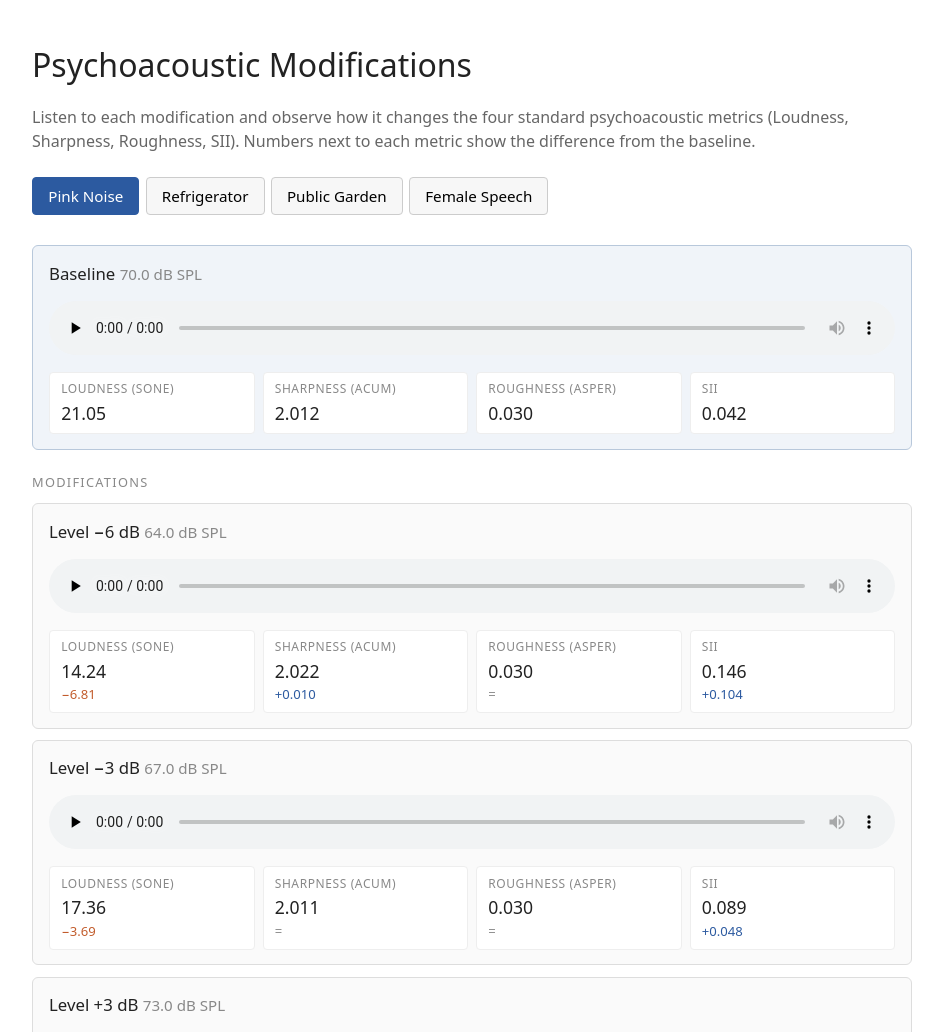
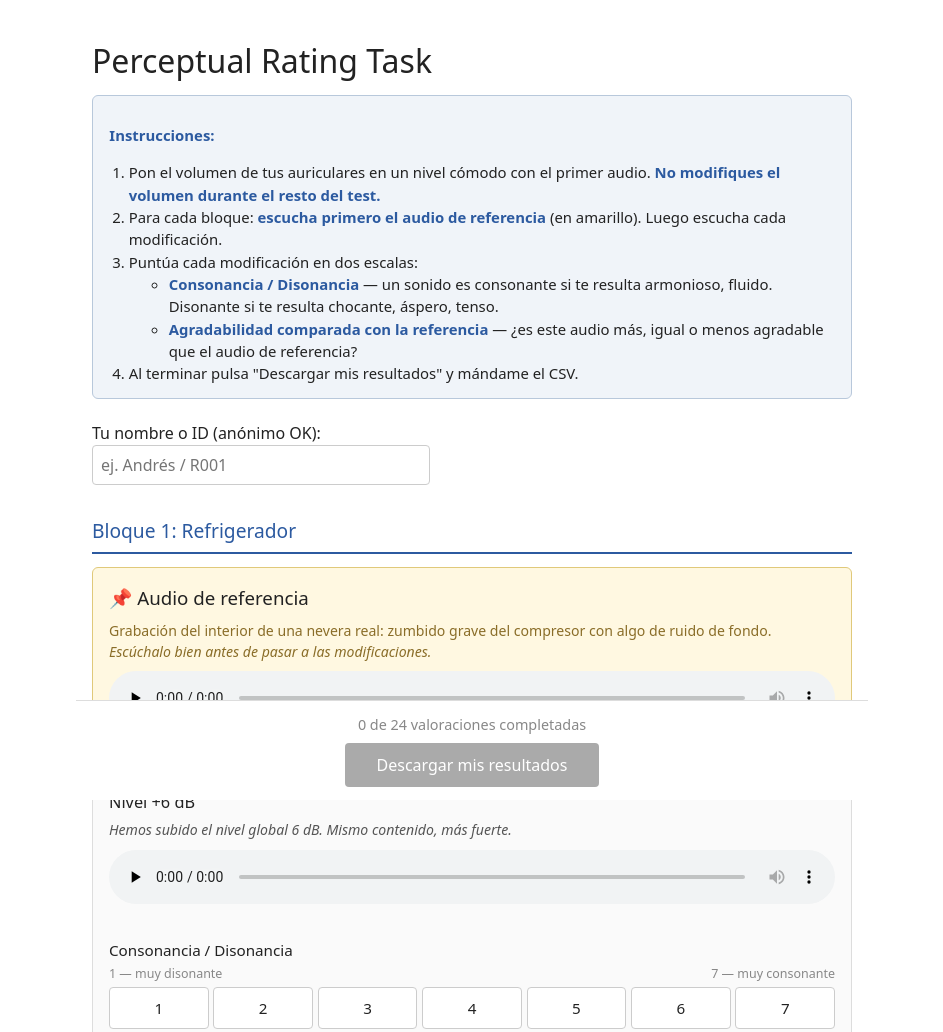
Before and after one commit to santiagocampoj/psych_project_web, a plain HTML site: page index.html in a window 1280 px wide. Shown: the top 1032 px of the page, without its empty margins (168-1111 px from the left). Drawn offline with Linux system fonts and the light colour scheme.

```diff
--- a/index.html
+++ b/index.html
@@ -1,260 +1,331 @@
 <!DOCTYPE html>
-<html lang="en">
+<html lang="es">
 <head>
 <meta charset="UTF-8">
 <meta name="viewport" content="width=device-width, initial-scale=1">
-<title>Psychoacoustic Modifications</title>
+<title>Perceptual Rating Task</title>
 <style>
   body {
     font-family: system-ui, -apple-system, "Segoe UI", sans-serif;
-    max-width: 880px;
+    max-width: 760px;
     margin: 0 auto;
-    padding: 1.2em;
+    padding: 1em;
     line-height: 1.5;
     color: #222;
     background: #fff;
   }
-  h1 { font-weight: 500; margin-bottom: 0.2em; }
-  .intro { color: #666; margin-bottom: 1.5em; }
-  .nav-buttons { margin: 1em 0 1.5em; }
-  .nav-buttons button {
-    padding: 0.55em 1em;
-    margin: 0 0.4em 0.4em 0;
+  h1 { font-weight: 500; margin-bottom: 0.3em; }
+  .instructions {
+    background: #f0f4f9;
+    border: 1px solid #b8c8db;
+    border-radius: 6px;
+    padding: 0.9em 1.1em;
+    margin-bottom: 1.5em;
+    font-size: 0.93em;
+  }
+  .instructions ol { margin: 0.4em 0 0; padding-left: 1.3em; }
+  .instructions strong { color: #2c5aa0; }
+  .id-input { margin-bottom: 1.5em; }
+  .id-input input {
+    padding: 0.5em;
     border: 1px solid #ccc;
-    background: #f7f7f7;
-    cursor: pointer;
     border-radius: 4px;
-    font-size: 0.95em;
+    font-size: 1em;
+    width: 100%;
+    max-width: 320px;
     font-family: inherit;
   }
-  .nav-buttons button.active {
+  .block { margin: 2em 0; }
+  .block-header {
+    font-size: 1.2em;
+    font-weight: 500;
+    color: #2c5aa0;
+    border-bottom: 2px solid #2c5aa0;
+    padding-bottom: 0.3em;
+    margin-bottom: 0.7em;
+  }
+  .reference {
+    background: #fff8e1;
+    border: 1px solid #e0c97a;
+    border-radius: 6px;
+    padding: 1em;
+    margin-bottom: 0.7em;
+  }
+  .reference h3 { margin: 0 0 0.4em 0; font-weight: 500; }
+  .reference-note {
+    color: #8a6d28;
+    font-size: 0.88em;
+    margin-bottom: 0.6em;
+  }
+  .stimulus {
+    border: 1px solid #ddd;
+    border-radius: 6px;
+    padding: 1em;
+    margin: 0.7em 0;
+    background: #fafafa;
+  }
+  .stimulus h3 {
+    margin: 0 0 0.3em 0;
+    font-weight: 500;
+    font-size: 1.02em;
+  }
+  .stimulus .description {
+    color: #555;
+    font-size: 0.88em;
+    margin-bottom: 0.7em;
+    font-style: italic;
+  }
+  audio { width: 100%; margin-bottom: 0.9em; }
+  .scale { margin: 0.9em 0; }
+  .scale-label {
+    font-weight: 500;
+    margin-bottom: 0.2em;
+    font-size: 0.95em;
+  }
+  .scale-anchors {
+    display: flex;
+    justify-content: space-between;
+    font-size: 0.78em;
+    color: #888;
+    margin-bottom: 0.3em;
+  }
+  .scale-options { display: flex; gap: 0.3em; }
+  .scale-options input[type="radio"] { display: none; }
+  .scale-options label {
+    flex: 1;
+    text-align: center;
+    cursor: pointer;
+    padding: 0.55em 0;
+    border: 1px solid #ccc;
+    border-radius: 4px;
+    background: white;
+    font-size: 0.95em;
+    user-select: none;
+  }
+  .scale-options input[type="radio"]:checked + label {
     background: #2c5aa0;
     color: white;
     border-color: #2c5aa0;
   }
-  .stimulus {
-    border: 1px solid #ddd;
-    border-radius: 6px;
-    padding: 0.9em 1em;
-    margin: 0.7em 0;
-    background: #fafafa;
+  .submit-bar {
+    position: sticky;
+    bottom: 0;
+    background: white;
+    border-top: 1px solid #ddd;
+    padding: 0.8em 0;
+    text-align: center;
+    margin: 0 -1em;
   }
-  .stimulus.baseline {
-    background: #f0f4f9;
-    border-color: #b8c8db;
+  .progress { color: #888; font-size: 0.9em; margin-bottom: 0.5em; }
+  .submit-btn {
+    padding: 0.7em 2em;
+    background: #2c5aa0;
+    color: white;
+    border: none;
+    border-radius: 4px;
+    font-size: 1em;
+    cursor: pointer;
+    font-family: inherit;
   }
-  .stimulus h3 {
-    margin: 0 0 0.5em 0;
-    font-weight: 500;
-    font-size: 1.05em;
-  }
-  .stimulus .spl {
-    font-weight: 400;
-    color: #888;
-    font-size: 0.9em;
-  }
-  .stimulus audio {
-    width: 100%;
-    margin: 0.4em 0 0.7em;
-  }
-  .metrics {
-    display: grid;
-    grid-template-columns: repeat(auto-fit, minmax(150px, 1fr));
-    gap: 0.5em;
-  }
-  .metric {
-    background: white;
-    padding: 0.45em 0.7em;
-    border-radius: 4px;
-    border: 1px solid #eee;
-  }
-  .metric .name { font-size: 0.75em; color: #888; text-transform: uppercase; letter-spacing: 0.05em; }
-  .metric .value { font-size: 1.1em; font-weight: 500; margin-top: 0.1em; }
-  .metric .delta { font-size: 0.82em; margin-top: 0.1em; color: #888; }
-  .delta.positive { color: #2c5aa0; }
-  .delta.negative { color: #c25c2c; }
-  .modifications-header {
-    margin: 1.8em 0 0.5em 0;
-    font-size: 0.8em;
-    color: #888;
-    text-transform: uppercase;
-    letter-spacing: 0.1em;
-  }
-  .loading { color: #888; font-style: italic; }
+  .submit-btn:disabled { background: #aaa; cursor: not-allowed; }
 </style>
 </head>
 <body>
-<h1>Psychoacoustic Modifications</h1>
-<p class="intro">Listen to each modification and observe how it changes the four standard psychoacoustic metrics (Loudness, Sharpness, Roughness, SII). Numbers next to each metric show the difference from the baseline.</p>
 
-<div class="nav-buttons" id="nav"></div>
-<div id="content"><p class="loading">Loading…</p></div>
+<h1>Perceptual Rating Task</h1>
+
+<div class="instructions">
+  <p><strong>Instrucciones:</strong></p>
+  <ol>
+    <li>Pon el volumen de tus auriculares en un nivel cómodo con el primer audio. <strong>No modifiques el volumen durante el resto del test.</strong></li>
+    <li>Para cada bloque: <strong>escucha primero el audio de referencia</strong> (en amarillo). Luego escucha cada modificación.</li>
+    <li>Puntúa cada modificación en dos escalas:
+      <ul>
+        <li><strong>Consonancia / Disonancia</strong> — un sonido es consonante si te resulta armonioso, fluido. Disonante si te resulta chocante, áspero, tenso.</li>
+        <li><strong>Agradabilidad comparada con la referencia</strong> — ¿es este audio más, igual o menos agradable que el audio de referencia?</li>
+      </ul>
+    </li>
+    <li>Al terminar pulsa "Descargar mis resultados" y mándame el CSV.</li>
+  </ol>
+</div>
+
+<div class="id-input">
+  <label>Tu nombre o ID (anónimo OK):</label><br>
+  <input type="text" id="raterId" placeholder="ej. Andrés / R001">
+</div>
+
+<div id="blocks-container"></div>
+
+<div class="submit-bar">
+  <div class="progress" id="progress"></div>
+  <button class="submit-btn" id="submitBtn" disabled>Descargar mis resultados</button>
+</div>
 
 <script>
-const REFERENCES = ['pink_noise', 'refrigerator', 'livelypublicgarden', 'adult_female_speech'];
-const REFERENCE_LABELS = {
-  'pink_noise': 'Pink Noise',
-  'refrigerator': 'Refrigerator',
-  'livelypublicgarden': 'Public Garden',
-  'adult_female_speech': 'Female Speech'
-};
-
-const METRICS = [
-  {key: 'loudness_sone',   label: 'Loudness',  unit: 'sone'},
-  {key: 'sharpness_acum',  label: 'Sharpness', unit: 'acum'},
-  {key: 'roughness_asper', label: 'Roughness', unit: 'asper'},
-  {key: 'sii',             label: 'SII',       unit: ''}
+// === EDITAR AQUÍ: bloques de test ===
+const TEST_BLOCKS = [
+  {
+    reference: 'pink_noise',
+    referenceLabel: 'Pink Noise (ruido rosa)',
+    referenceFile: 'pink_noise__baseline.wav',
+    referenceDescription: 'Ruido rosa estacionario, contiene todas las frecuencias con energía decreciente hacia los agudos.',
+    modifications: [
+      { file: 'pink_noise__level_m6.wav', label: 'Nivel −6 dB',
+        description: 'Hemos bajado el nivel global 6 dB. Mismo contenido, más silencioso.' },
+      { file: 'pink_noise__level_p6.wav', label: 'Nivel +6 dB',
+        description: 'Hemos subido el nivel global 6 dB. Mismo contenido, más fuerte.' },
+      { file: 'pink_noise__lp_1kHz.wav', label: 'Filtro paso bajo a 1 kHz',
+        description: 'Hemos eliminado las frecuencias por encima de 1 kHz. Quedan solo los graves y medios bajos — suena opaco, sin agudos.' },
+      { file: 'pink_noise__am70_d10.wav', label: 'Modulación de amplitud a 70 Hz',
+        description: 'Hemos modulado el volumen a 70 Hz al 100%. Aparece una sensación rápida de aspereza/batido.' },
+    ]
+  },
+  {
+    reference: 'refrigerator',
+    referenceLabel: 'Refrigerador',
+    referenceFile: 'refrigerator__baseline.wav',
+    referenceDescription: 'Grabación del interior de una nevera real: zumbido grave del compresor con algo de ruido de fondo.',
+    modifications: [
+      { file: 'refrigerator__level_m6.wav', label: 'Nivel −6 dB',
+        description: 'Hemos bajado el nivel global 6 dB. Mismo contenido, más silencioso.' },
+      { file: 'refrigerator__level_p6.wav', label: 'Nivel +6 dB',
+        description: 'Hemos subido el nivel global 6 dB. Mismo contenido, más fuerte.' },
+      { file: 'refrigerator__lp_1kHz.wav', label: 'Filtro paso bajo a 1 kHz',
+        description: 'Hemos eliminado las frecuencias por encima de 1 kHz. Quedan solo el zumbido y los graves.' },
+      { file: 'refrigerator__am70_d10.wav', label: 'Modulación de amplitud a 70 Hz',
+        description: 'Hemos modulado el volumen a 70 Hz al 100%. Aparece una sensación rápida de aspereza/batido sobre el zumbido.' },
+    ]
+  },
+  {
+    reference: 'livelypublicgarden',
+    referenceLabel: 'Parque público',
+    referenceFile: 'livelypublicgarden__baseline.wav',
+    referenceDescription: 'Ambiente de parque con gente, voces de niños jugando y ruido de fondo natural.',
+    modifications: [
+      { file: 'livelypublicgarden__level_m6.wav', label: 'Nivel −6 dB',
+        description: 'Hemos bajado el nivel global 6 dB. Mismo contenido, más silencioso.' },
+      { file: 'livelypublicgarden__level_p6.wav', label: 'Nivel +6 dB',
+        description: 'Hemos subido el nivel global 6 dB. Mismo contenido, más fuerte.' },
+      { file: 'livelypublicgarden__lp_1kHz.wav', label: 'Filtro paso bajo a 1 kHz',
+        description: 'Hemos eliminado las frecuencias por encima de 1 kHz. Las voces y los agudos del ambiente se atenúan mucho.' },
+      { file: 'livelypublicgarden__am70_d10.wav', label: 'Modulación de amplitud a 70 Hz',
+        description: 'Hemos modulado el volumen a 70 Hz al 100%. Aparece una sensación rápida de aspereza/batido.' },
+    ]
+  },
 ];
 
-// Orden lógico de modificaciones (severidad creciente dentro de cada grupo)
-const MOD_INDEX = {
-  'level_m6': 0,  'level_m3': 1,  'level_p3': 2,  'level_p6': 3,
-  'lp_4kHz':  4,  'lp_2kHz':  5,  'lp_1kHz':  6,
-  'am70_d05': 7,  'am70_d10': 8,
-  'tone_62_20dB': 9, 'tone_62_40dB': 10,
-};
+const SCALES = [
+  { id: 'consonance', label: 'Consonancia / Disonancia',
+    low: 'muy disonante', high: 'muy consonante' },
+  { id: 'pleasantness_vs_ref', label: 'Agradabilidad comparada con la referencia',
+    low: 'mucho menos', high: 'mucho más' },
+];
 
-let allData = [];
+// Shuffle helpers
+function shuffle(arr) {
+  const a = [...arr];
+  for (let i = a.length - 1; i > 0; i--) {
+    const j = Math.floor(Math.random() * (i + 1));
+    [a[i], a[j]] = [a[j], a[i]];
+  }
+  return a;
+}
 
-async function loadData() {
-  const response = await fetch('results/metrics_table.csv');
-  const text = await response.text();
-  const lines = text.trim().split('\n');
-  const headers = lines[0].split(',');
+// Shuffle order of blocks AND order of modifications within each block
+const blocks = shuffle(TEST_BLOCKS).map(b => ({
+  ...b,
+  modifications: shuffle(b.modifications)
+}));
 
-  allData = lines.slice(1).map(line => {
-    const values = line.split(',');
-    const row = {};
-    headers.forEach((h, i) => {
-      const v = values[i];
-      const num = parseFloat(v);
-      row[h] = (isNaN(num) || v.trim() === '') ? v : num;
-    });
-    return row;
+const container = document.getElementById('blocks-container');
+
+blocks.forEach((block, blockIdx) => {
+  const blockDiv = document.createElement('div');
+  blockDiv.className = 'block';
+
+  let html = `
+    <div class="block-header">Bloque ${blockIdx + 1}: ${block.referenceLabel}</div>
+    <div class="reference">
+      <h3>📌 Audio de referencia</h3>
+      <div class="reference-note">${block.referenceDescription}<br>
+        <em>Escúchalo bien antes de pasar a las modificaciones.</em></div>
+      <audio controls preload="none" src="data/stimuli/${block.referenceFile}"></audio>
+    </div>
+  `;
+
+  block.modifications.forEach((mod, modIdx) => {
+    const uid = `b${blockIdx}_m${modIdx}`;
+    html += `
+      <div class="stimulus" data-filename="${mod.file}" data-reference="${block.reference}">
+        <h3>${mod.label}</h3>
+        <div class="description">${mod.description}</div>
+        <audio controls preload="none" src="data/stimuli/${mod.file}"></audio>
+        ${SCALES.map(s => `
+          <div class="scale">
+            <div class="scale-label">${s.label}</div>
+            <div class="scale-anchors">
+              <span>1 — ${s.low}</span>
+              <span>7 — ${s.high}</span>
+            </div>
+            <div class="scale-options">
+              ${[1,2,3,4,5,6,7].map(n => `
+                <input type="radio" name="${uid}_${s.id}" id="${uid}_${s.id}_${n}" value="${n}">
+                <label for="${uid}_${s.id}_${n}">${n}</label>
+              `).join('')}
+            </div>
+          </div>
+        `).join('')}
+      </div>
+    `;
   });
 
-  renderNav();
-  showReference(REFERENCES[0]);
+  blockDiv.innerHTML = html;
+  container.appendChild(blockDiv);
+});
+
+const totalRatings = blocks.reduce((s, b) => s + b.modifications.length, 0) * SCALES.length;
+
+function checkComplete() {
+  const completed = document.querySelectorAll('input[type="radio"]:checked').length;
+  document.getElementById('progress').textContent =
+    `${completed} de ${totalRatings} valoraciones completadas`;
+  document.getElementById('submitBtn').disabled = completed < totalRatings;
 }
 
-function renderNav() {
-  const nav = document.getElementById('nav');
-  nav.innerHTML = '';
-  REFERENCES.forEach((ref, i) => {
-    const btn = document.createElement('button');
-    btn.textContent = REFERENCE_LABELS[ref];
-    btn.onclick = () => {
-      document.querySelectorAll('.nav-buttons button').forEach(b => b.classList.remove('active'));
-      btn.classList.add('active');
-      showReference(ref);
-    };
-    if (i === 0) btn.classList.add('active');
-    nav.appendChild(btn);
-  });
-}
+document.querySelectorAll('input[type="radio"]').forEach(el => {
+  el.addEventListener('change', checkComplete);
+});
+checkComplete();
 
-function formatModName(mod) {
-  if (mod === 'baseline') return 'Baseline';
-  if (mod.startsWith('level_')) {
-    const num = mod.replace(/[^0-9]/g, '');
-    const sign = mod.includes('_p') ? '+' : '−';
-    return `Level ${sign}${num} dB`;
-  }
-  if (mod.startsWith('lp_')) return `Low-pass at ${mod.replace('lp_', '')}`;
-  if (mod.startsWith('am70_d')) {
-    const d = mod.replace('am70_d', '');
-    const depth = '0.' + d.replace(/^0/, '');
-    return `AM 70 Hz, depth ${parseFloat(depth)}`;
-  }
-  if (mod.startsWith('tone_')) {
-    const parts = mod.split('_');
-    return `Tone attenuation ${parts[1]} Hz, ${parts[2]}`;
-  }
-  return mod;
-}
+document.getElementById('submitBtn').addEventListener('click', () => {
+  const raterId = document.getElementById('raterId').value.trim() || 'anonymous';
+  const timestamp = new Date().toISOString().replace(/:/g, '-').split('.')[0];
 
-function modSortKey(mod) {
-  return String(MOD_INDEX[mod] ?? 99).padStart(3, '0') + '_' + mod;
-}
+  let csv = 'rater_id,reference,stimulus,' + SCALES.map(s => s.id).join(',') + '\n';
 
-function formatValue(value, key) {
-  if (key === 'sii') return value.toFixed(3);
-  if (key === 'loudness_sone') return value.toFixed(2);
-  return value.toFixed(3);
-}
-
-function formatDelta(delta, key) {
-  const abs = Math.abs(delta);
-  if ((abs < 0.005 && key !== 'sii') || abs < 0.001) return '=';
-  const sign = delta > 0 ? '+' : '−';
-  if (key === 'sii') return `${sign}${abs.toFixed(3)}`;
-  if (key === 'loudness_sone') return `${sign}${abs.toFixed(2)}`;
-  return `${sign}${abs.toFixed(3)}`;
-}
-
-function renderStimulus(row, baseline, isBaseline) {
-  const div = document.createElement('div');
-  div.className = 'stimulus' + (isBaseline ? ' baseline' : '');
-
-  const label = formatModName(row.modification);
-  const spl = ` <span class="spl">${row.spl_db.toFixed(1)} dB SPL</span>`;
-
-  div.innerHTML = `<h3>${label}${spl}</h3>
-    <audio controls preload="none" src="data/stimuli/${row.filename}"></audio>
-    <div class="metrics"></div>`;
-
-  const metricsDiv = div.querySelector('.metrics');
-  METRICS.forEach(m => {
-    const value = row[m.key];
-    const mDiv = document.createElement('div');
-    mDiv.className = 'metric';
-
-    let deltaHtml = '';
-    if (!isBaseline) {
-      const delta = value - baseline[m.key];
-      const cls = Math.abs(delta) < 0.001 ? '' : (delta > 0 ? ' positive' : ' negative');
-      deltaHtml = `<div class="delta${cls}">${formatDelta(delta, m.key)}</div>`;
-    }
-    mDiv.innerHTML = `
-      <div class="name">${m.label}${m.unit ? ` (${m.unit})` : ''}</div>
-      <div class="value">${formatValue(value, m.key)}</div>
-      ${deltaHtml}
-    `;
-    metricsDiv.appendChild(mDiv);
+  document.querySelectorAll('.stimulus').forEach(div => {
+    const filename = div.dataset.filename;
+    const reference = div.dataset.reference;
+    const ratings = SCALES.map(s => {
+      const checked = div.querySelector(`input[name$="_${s.id}"]:checked`);
+      return checked ? checked.value : '';
+    });
+    csv += `${raterId},${reference},${filename},${ratings.join(',')}\n`;
   });
 
-  return div;
-}
+  const blob = new Blob([csv], { type: 'text/csv' });
+  const url = URL.createObjectURL(blob);
+  const a = document.createElement('a');
+  a.href = url;
+  a.download = `ratings_${raterId}_${timestamp}.csv`;
+  document.body.appendChild(a);
+  a.click();
+  document.body.removeChild(a);
+  URL.revokeObjectURL(url);
 
-function showReference(ref) {
-  const content = document.getElementById('content');
-  content.innerHTML = '';
-
-  const rows = allData.filter(r => r.reference === ref);
-  const baseline = rows.find(r => r.modification === 'baseline');
-  const modifications = rows.filter(r => r.modification !== 'baseline')
-    .sort((a, b) => modSortKey(a.modification).localeCompare(modSortKey(b.modification)));
-
-  if (!baseline) {
-    content.innerHTML = `<p>No baseline found for ${ref}</p>`;
-    return;
-  }
-
-  content.appendChild(renderStimulus(baseline, baseline, true));
-
-  const header = document.createElement('div');
-  header.className = 'modifications-header';
-  header.textContent = 'Modifications';
-  content.appendChild(header);
-
-  modifications.forEach(row => content.appendChild(renderStimulus(row, baseline, false)));
-}
-
-loadData().catch(err => {
-  document.getElementById('content').innerHTML =
-    `<p style="color:#c25c2c">Error loading data: ${err.message}.
-     Make sure you're running the server from the project root.</p>`;
+  alert('¡Gracias! El CSV se ha descargado. Envíaselo a Santi por email/WhatsApp.');
 });
 </script>
+
 </body>
 </html>
```
Also changed, not shown: 2 other files.
